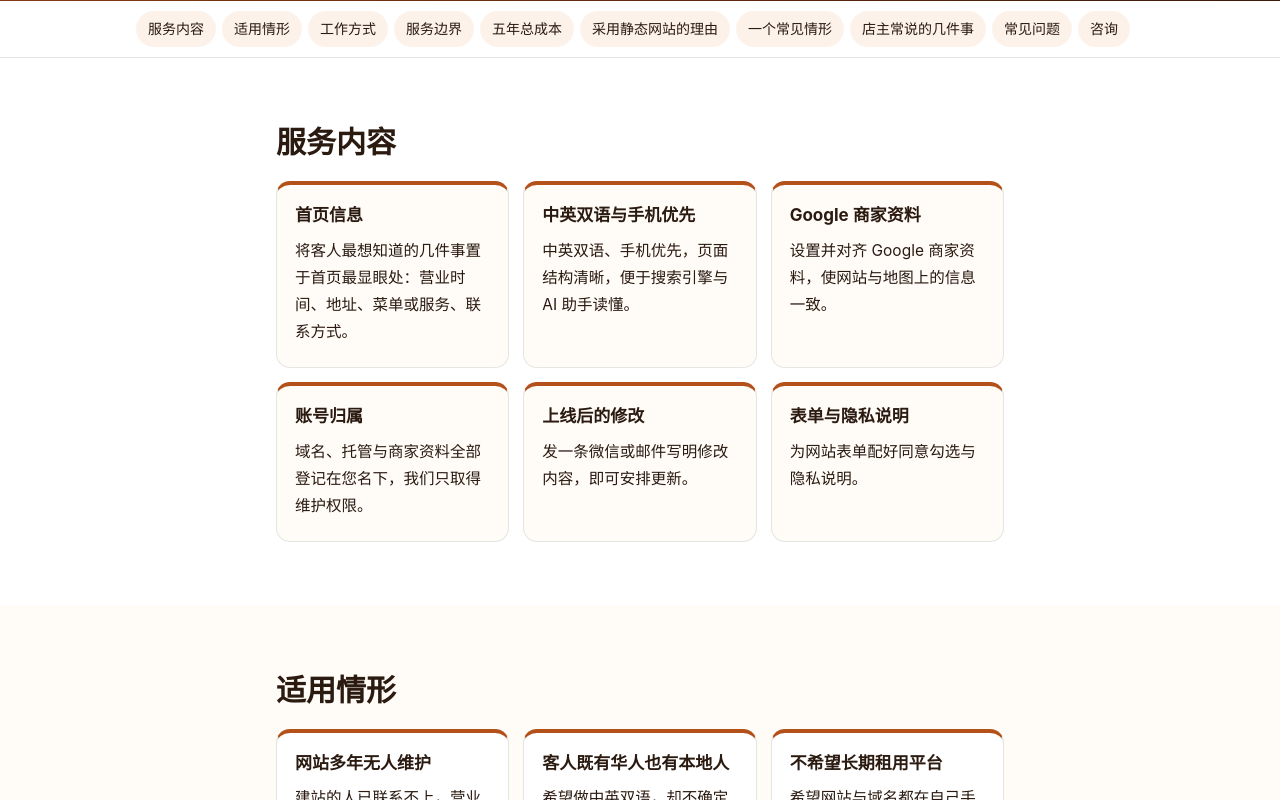
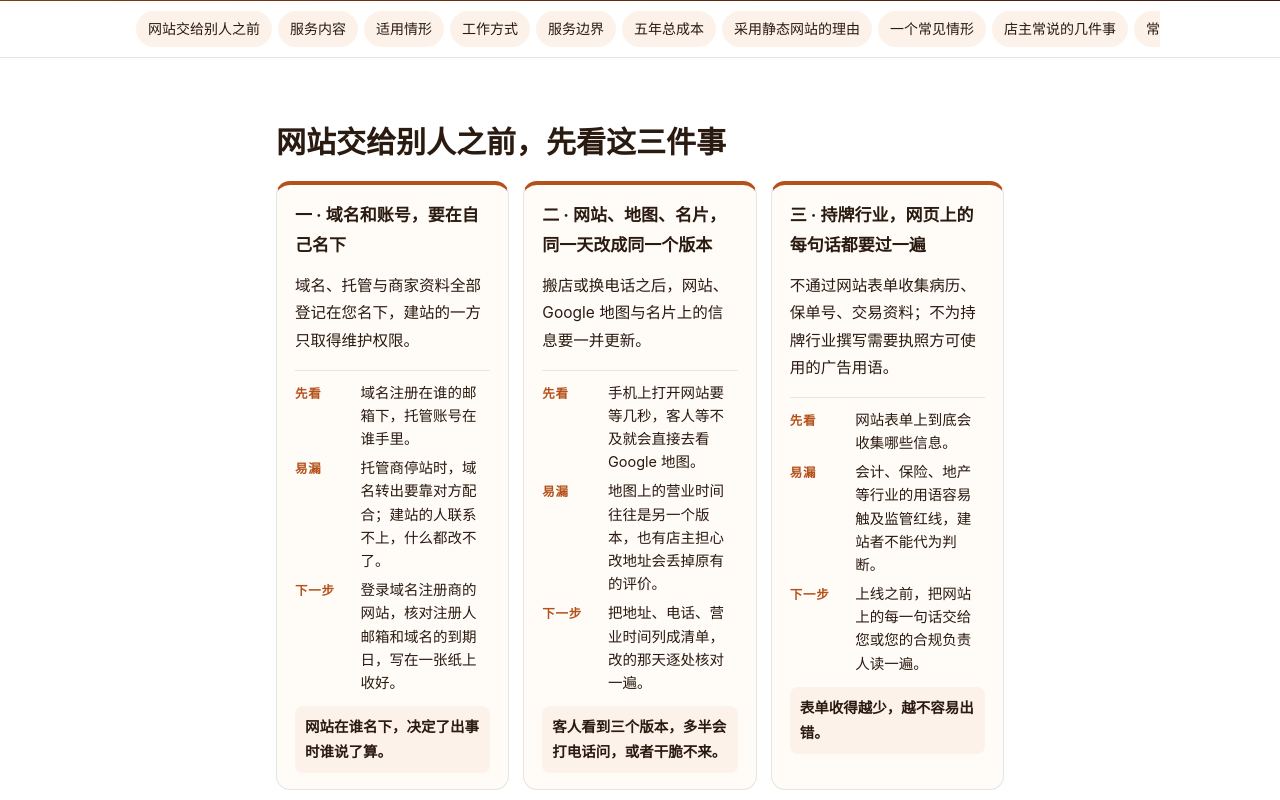
Before and after one commit to veryvisa/chinese-small-business-website-care, a plain HTML site: page index.html in a window 1280 px wide. Shown: the part 560-1360 px from the top of the page. Drawn offline with Linux system fonts and the light colour scheme.

Commit message:
publish chinese-small-business-website-care 2026-10-22 20:59

```diff
--- a/assets/form.js
+++ b/assets/form.js
@@ -1,5 +1,13 @@
 /* 微出国服务站 · 咨询表单（FormSubmit AJAX）。无依赖；失败时露出 mailto 兜底。 */
 (function () {
+  // 旧链接兼容：迁移前指向站首页的锚点转到现行子页（映射由 build.py 按 site.json legacy_fragments 写入）
+  var legacyEl = document.getElementById('legacy-fragments');
+  if (legacyEl && location.hash) {
+    try {
+      var to = JSON.parse(legacyEl.textContent)[decodeURIComponent(location.hash.slice(1))];
+      if (to && !document.getElementById(decodeURIComponent(location.hash.slice(1)))) { location.replace(to); return; }
+    } catch (e) {}
+  }
   var bar = document.querySelector('.mobile-service-bar');
   var hero = document.querySelector('.hero');
   var contact = document.querySelector('#contact');
--- a/assets/site.css
+++ b/assets/site.css
@@ -59,6 +59,15 @@ img,svg{max-width:100%}
 .sec:nth-of-type(even) .card{background:var(--bg)}
 .card h3{margin:0 0 6px;font-size:17px}
 .card p,.card li{font-size:15.5px;margin:6px 0}
+.kcards{counter-reset:none}
+.kcard{display:flex;flex-direction:column;gap:2px;scroll-margin-top:80px}
+.kcard .kc-no{margin:0;font-size:12px;letter-spacing:.18em;color:var(--accent);font-weight:700}
+.kcard .kc-body p{margin:4px 0 8px}
+.kc-guide{margin:6px 0 0;padding:10px 0 0;border-top:1px solid var(--line);display:grid;gap:6px}
+.kc-guide div{display:grid;grid-template-columns:3.6em 1fr;gap:8px;align-items:baseline}
+.kc-guide dt{font-size:12.5px;font-weight:700;color:var(--accent);letter-spacing:.06em}
+.kc-guide dd{margin:0;font-size:14.5px;line-height:1.6}
+.kc-take{margin:10px 0 0!important;padding:8px 10px;background:var(--soft);border-radius:8px;font-size:14.5px!important;font-weight:600}
 .steps{list-style:none;counter-reset:s;padding:0!important;display:grid;gap:12px}
 .steps li{counter-increment:s;position:relative;background:var(--card);border:1px solid var(--line);border-radius:var(--radius);padding:14px 16px 14px 60px;margin:0}
 .steps li::before{content:counter(s);position:absolute;left:16px;top:14px;width:30px;height:30px;border-radius:50%;background:var(--accent);color:var(--accent-ink);font-weight:700;display:flex;align-items:center;justify-content:center}
--- a/index.html
+++ b/index.html
@@ -212,8 +212,10 @@
 <p class="asof">信息截至 2026-10-12</p>
 </div></section>
 
-<nav class="toc" aria-label="本页目录"><div class="wrap"><a href="#deliver">服务内容</a><a href="#who">适用情形</a><a href="#how">工作方式</a><a href="#scope">服务边界</a><a href="#five-years">五年总成本</a><a href="#why">采用静态网站的理由</a><a href="#story">一个常见情形</a><a href="#asked">店主常说的几件事</a><a href="#faq">常见问题</a><a href="#contact">咨询</a></div></nav>
-<section class="sec" id="deliver"><div class="wrap narrow"><h2>服务内容</h2>
+<nav class="toc" aria-label="本页目录"><div class="wrap"><a href="#at-a-glance">网站交给别人之前</a><a href="#deliver">服务内容</a><a href="#who">适用情形</a><a href="#how">工作方式</a><a href="#scope">服务边界</a><a href="#five-years">五年总成本</a><a href="#why">采用静态网站的理由</a><a href="#story">一个常见情形</a><a href="#asked">店主常说的几件事</a><a href="#faq">常见问题</a><a href="#contact">咨询</a></div></nav>
+<section class="sec" id="at-a-glance"><div class="wrap narrow"><h2>网站交给别人之前，先看这三件事</h2>
+<div class="cards kcards"><article class="card kcard" id="card-own-account"><h3>一 · 域名和账号，要在自己名下</h3><div class="kc-body"><p>域名、托管与商家资料全部登记在您名下，建站的一方只取得维护权限。</p></div><dl class="kc-guide"><div><dt>先看</dt><dd>域名注册在谁的邮箱下，托管账号在谁手里。</dd></div><div><dt>易漏</dt><dd>托管商停站时，域名转出要靠对方配合；建站的人联系不上，什么都改不了。</dd></div><div><dt>下一步</dt><dd>登录域名注册商的网站，核对注册人邮箱和域名的到期日，写在一张纸上收好。</dd></div></dl><p class="kc-take">网站在谁名下，决定了出事时谁说了算。</p></article><article class="card kcard" id="card-same-version"><h3>二 · 网站、地图、名片，同一天改成同一个版本</h3><div class="kc-body"><p>搬店或换电话之后，网站、Google 地图与名片上的信息要一并更新。</p></div><dl class="kc-guide"><div><dt>先看</dt><dd>手机上打开网站要等几秒，客人等不及就会直接去看 Google 地图。</dd></div><div><dt>易漏</dt><dd>地图上的营业时间往往是另一个版本，也有店主担心改地址会丢掉原有的评价。</dd></div><div><dt>下一步</dt><dd>把地址、电话、营业时间列成清单，改的那天逐处核对一遍。</dd></div></dl><p class="kc-take">客人看到三个版本，多半会打电话问，或者干脆不来。</p></article><article class="card kcard" id="card-licensed-trades"><h3>三 · 持牌行业，网页上的每句话都要过一遍</h3><div class="kc-body"><p>不通过网站表单收集病历、保单号、交易资料；不为持牌行业撰写需要执照方可使用的广告用语。</p></div><dl class="kc-guide"><div><dt>先看</dt><dd>网站表单上到底会收集哪些信息。</dd></div><div><dt>易漏</dt><dd>会计、保险、地产等行业的用语容易触及监管红线，建站者不能代为判断。</dd></div><div><dt>下一步</dt><dd>上线之前，把网站上的每一句话交给您或您的合规负责人读一遍。</dd></div></dl><p class="kc-take">表单收得越少，越不容易出错。</p></article></div>
+</div></section><section class="sec" id="deliver"><div class="wrap narrow"><h2>服务内容</h2>
 <div class="cards"><div class="card"><h3>首页信息</h3><p>将客人最想知道的几件事置于首页最显眼处：营业时间、地址、菜单或服务、联系方式。</p></div><div class="card"><h3>中英双语与手机优先</h3><p>中英双语、手机优先，页面结构清晰，便于搜索引擎与 AI 助手读懂。</p></div><div class="card"><h3>Google 商家资料</h3><p>设置并对齐 Google 商家资料，使网站与地图上的信息一致。</p></div><div class="card"><h3>账号归属</h3><p>域名、托管与商家资料全部登记在您名下，我们只取得维护权限。</p></div><div class="card"><h3>上线后的修改</h3><p>发一条微信或邮件写明修改内容，即可安排更新。</p></div><div class="card"><h3>表单与隐私说明</h3><p>为网站表单配好同意勾选与隐私说明。</p></div></div>
 </div></section><section class="sec" id="who"><div class="wrap narrow"><h2>适用情形</h2>
 <div class="cards"><div class="card"><h3>网站多年无人维护</h3><p>建站的人已联系不上，营业时间改了三次，网站上仍是旧的，客人只好打电话询问。</p></div><div class="card"><h3>客人既有华人也有本地人</h3><p>希望做中英双语，却不确定中文名、英文名与地址如何安排才清楚，也不知如何与 Google 地图保持一致。</p></div><div class="card"><h3>不希望长期租用平台</h3><p>希望网站与域名都在自己手中，不必担心哪天停付，网站便随之下线。</p></div><div class="card"><h3>先要一个可用的页面</h3><p>五页以内，能看到营业时间、地址、服务与联系方式，日后偶尔修改。</p></div><div class="card"><h3>托管商停站或建站工具停运</h3><p>托管商停了网站，域名转出要靠对方配合；或当初用的建站工具已停止服务，网站再也改不动。</p></div><div class="card"><h3>搬店或换电话之后</h3><p>地址、电话改了，网站、Google 地图与名片上的信息要一并更新，又担心原有的评价随之丢失。</p></div><div class="card"><h3>会计、保险、地产等持牌行业</h3><p>担心网站用语触及监管红线，希望建站者熟悉这些行业的表述方式。</p></div></div>
```
Also changed, not shown: llms.txt.
